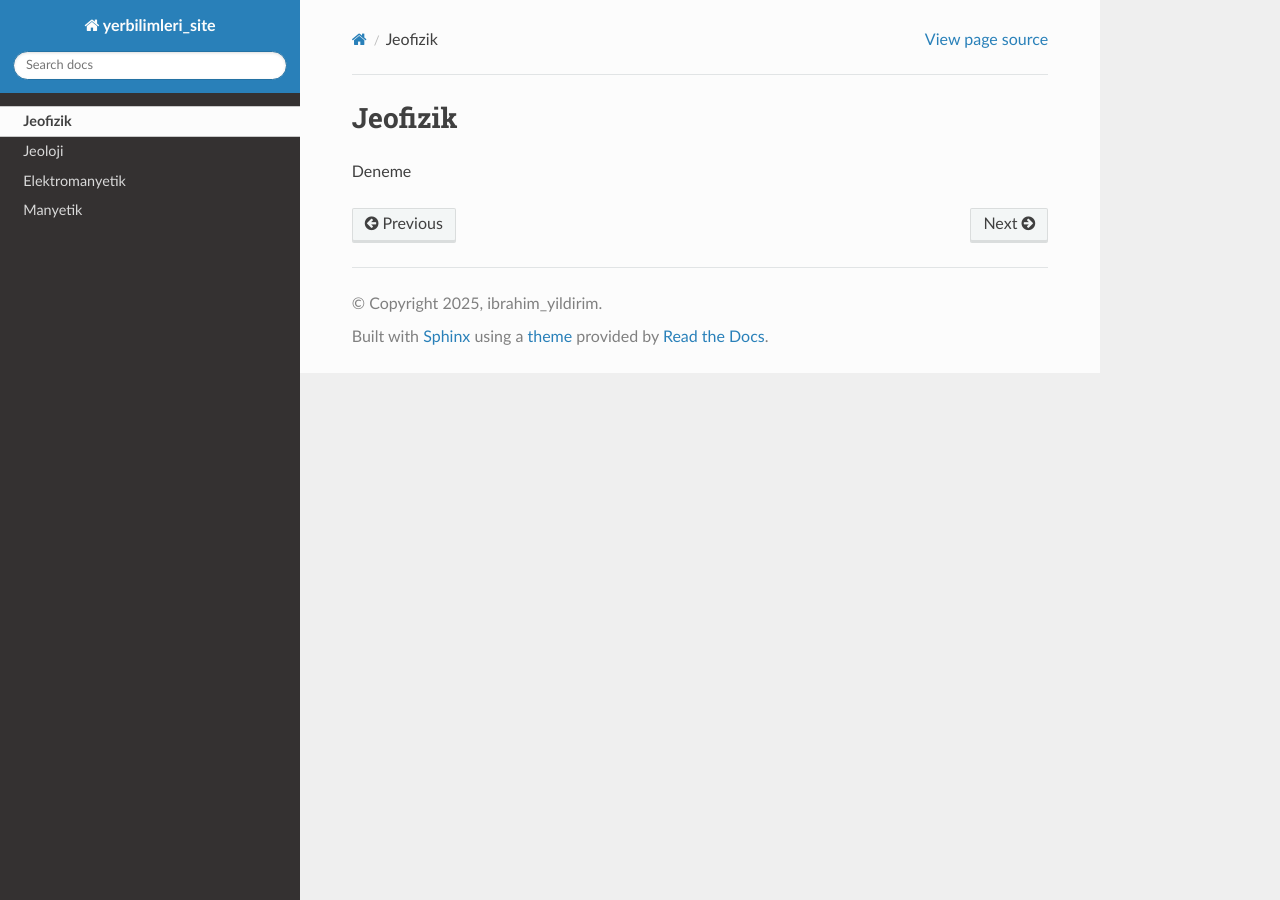
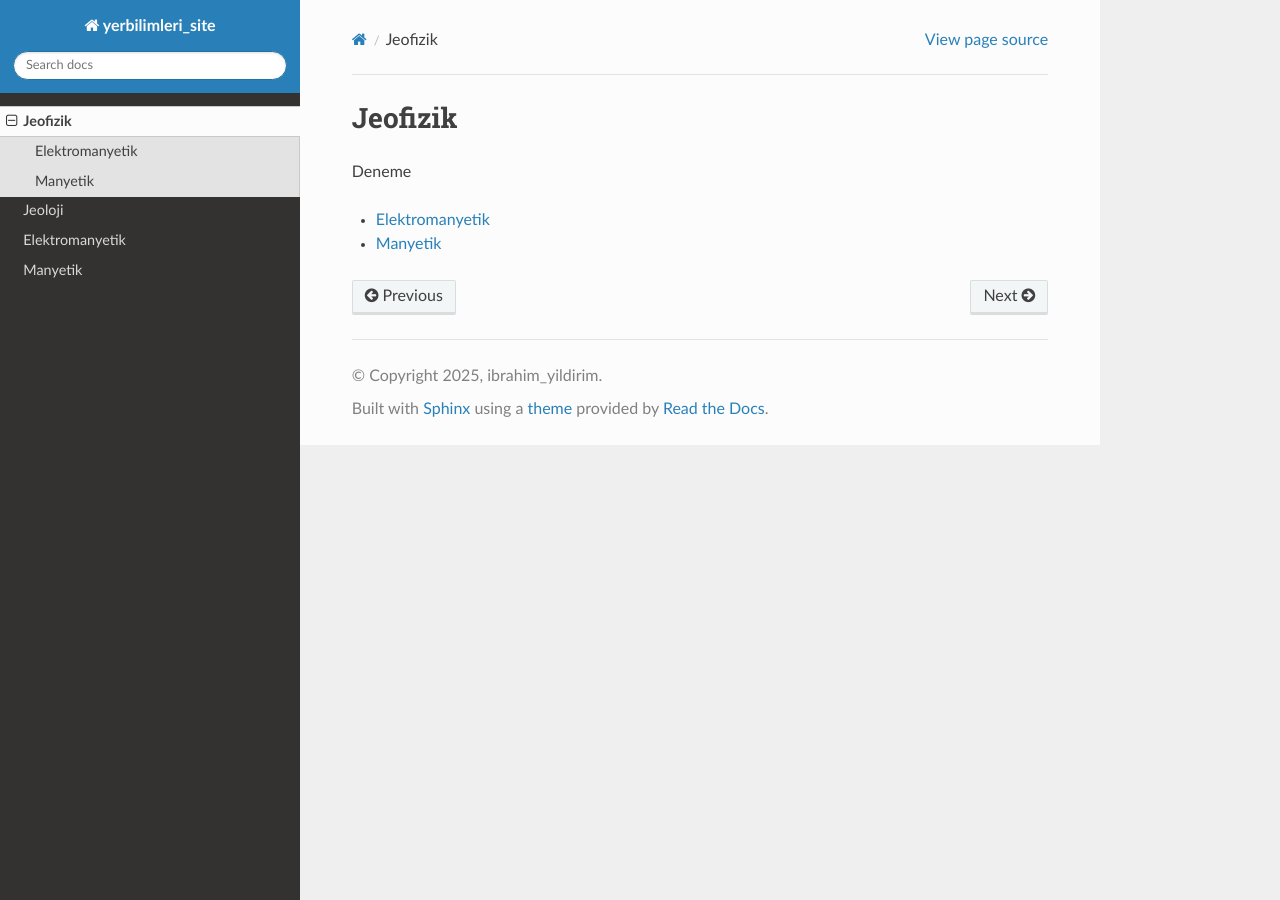
Before and after one commit to ibrohimyildirim/yerbilimleri, a Sphinx documentation site: the page built from source/jeofizik.rst, in a window 1280 px wide. Built offline with Sphinx 7.4.7 and the Read the Docs theme 3.1.0, drawn with Linux system fonts in a browser that asks for light colours.

Commit message:
Update jeofizik.rst

```diff
--- a/source/jeofizik.rst
+++ b/source/jeofizik.rst
@@ -2,3 +2,9 @@ Jeofizik
 ========
 
 Deneme
+
+.. toctree::
+   :maxdepth: 1
+
+   elektromanyetik
+   manyetik
```
